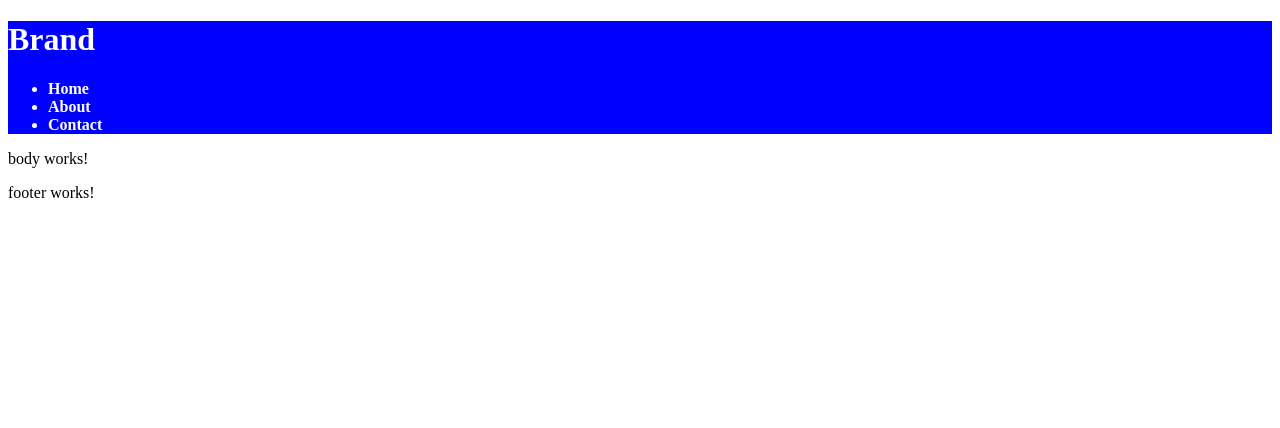
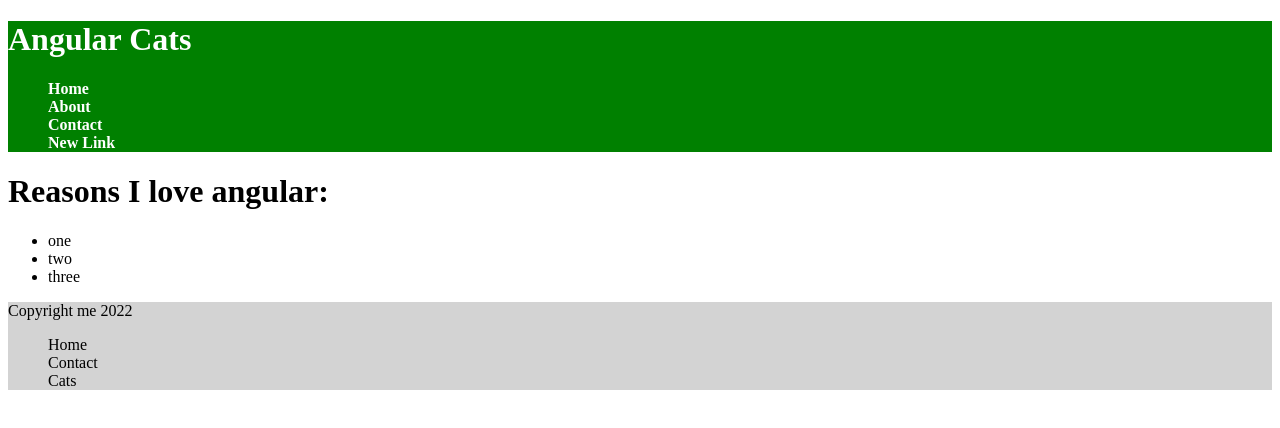
Before and after one commit to CCAppDevs/AngularCats, an Angular app: page / in a window 1280 px wide. Shown: the top 428 px of the page. Built offline with nearby package versions, Linux system fonts and the light colour scheme.

Commit message:
added changes to footer, body, and navbar

```diff
--- a/src/app/body/body.component.html
+++ b/src/app/body/body.component.html
@@ -1 +1,6 @@
-<p>body works!</p>
+<h1>Reasons I love angular:</h1>
+<ul>
+    <li>one</li>
+    <li>two</li>
+    <li>three</li>
+</ul>
--- a/src/app/footer/footer.component.css
+++ b/src/app/footer/footer.component.css
@@ -0,0 +1,8 @@
+div.footer {
+    background-color: lightgray;
+    color: black;
+}
+
+ul {
+    list-style: none;
+}
--- a/src/app/footer/footer.component.html
+++ b/src/app/footer/footer.component.html
@@ -1 +1,9 @@
-<p>footer works!</p>
+<div class="footer">
+    <p>Copyright me 2022</p>
+
+    <ul>
+        <li>Home</li>
+        <li>Contact</li>
+        <li>Cats</li>
+    </ul>
+</div>
--- a/src/app/navbar/navbar.component.css
+++ b/src/app/navbar/navbar.component.css
@@ -1,5 +1,9 @@
 div.navbar {
-    background-color: blue;
+    background-color: green;
     color: white;
     font-weight: bold;
 }
+
+ul {
+    list-style: none;
+}
--- a/src/app/navbar/navbar.component.html
+++ b/src/app/navbar/navbar.component.html
@@ -1,9 +1,13 @@
+<!-- this is a template,
+    you can think of it as the view of the site -->
+
 <div class="navbar">
-    <h1>Brand</h1>
+    <h1>Angular Cats</h1>
 
     <ul>
         <li>Home</li>
         <li>About</li>
         <li>Contact</li>
+        <li>New Link</li>
     </ul>
 </div>
--- a/src/app/navbar/navbar.component.ts
+++ b/src/app/navbar/navbar.component.ts
@@ -1,4 +1,8 @@
 import { Component, OnInit } from '@angular/core';
+
+// typescript code goes here
+
+// think of this as a controller for your compenent
 
 @Component({
   selector: 'app-navbar',
@@ -12,4 +16,7 @@ export class NavbarComponent implements OnInit {
   ngOnInit(): void {
   }
 
+  print(): void {
+    console.log("i printed something");
+  }
 }
```
